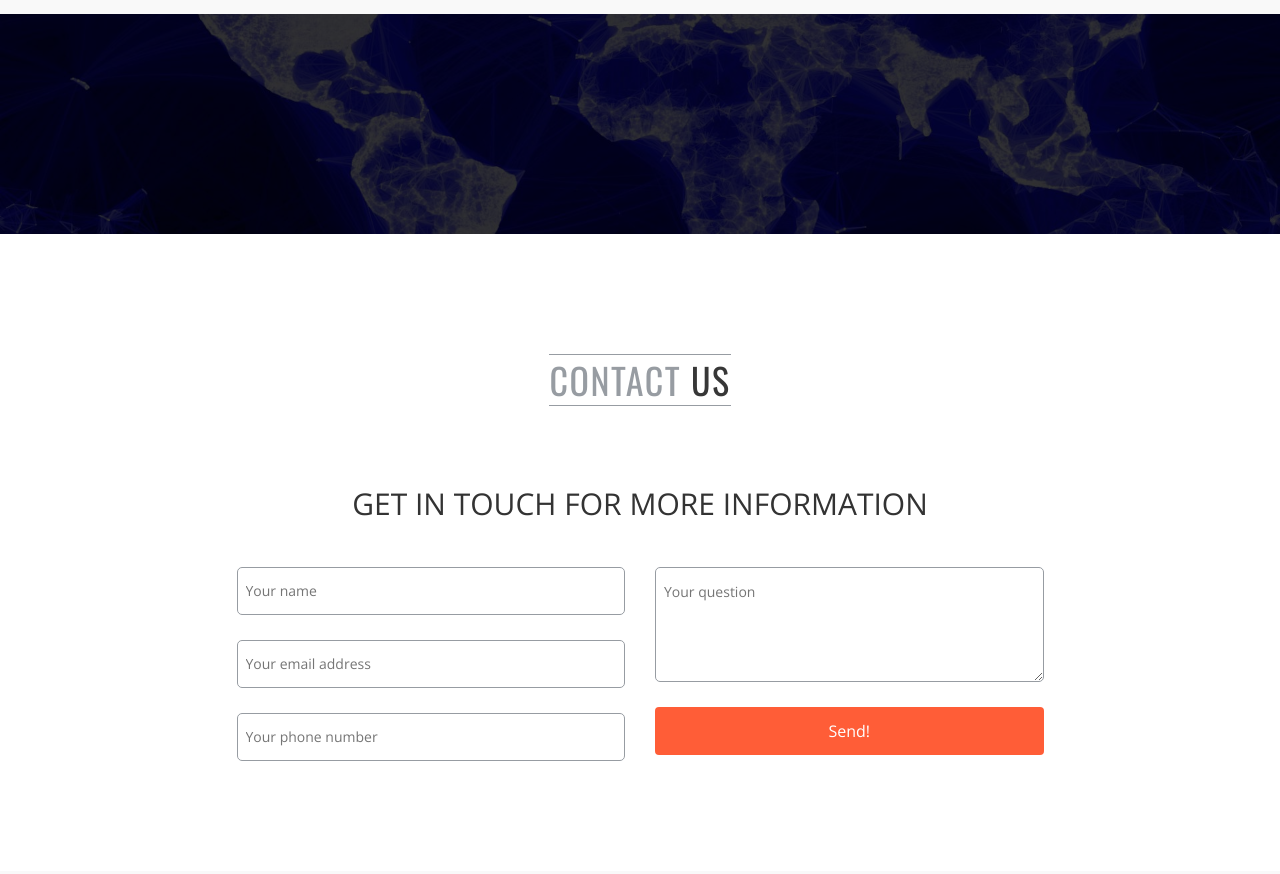
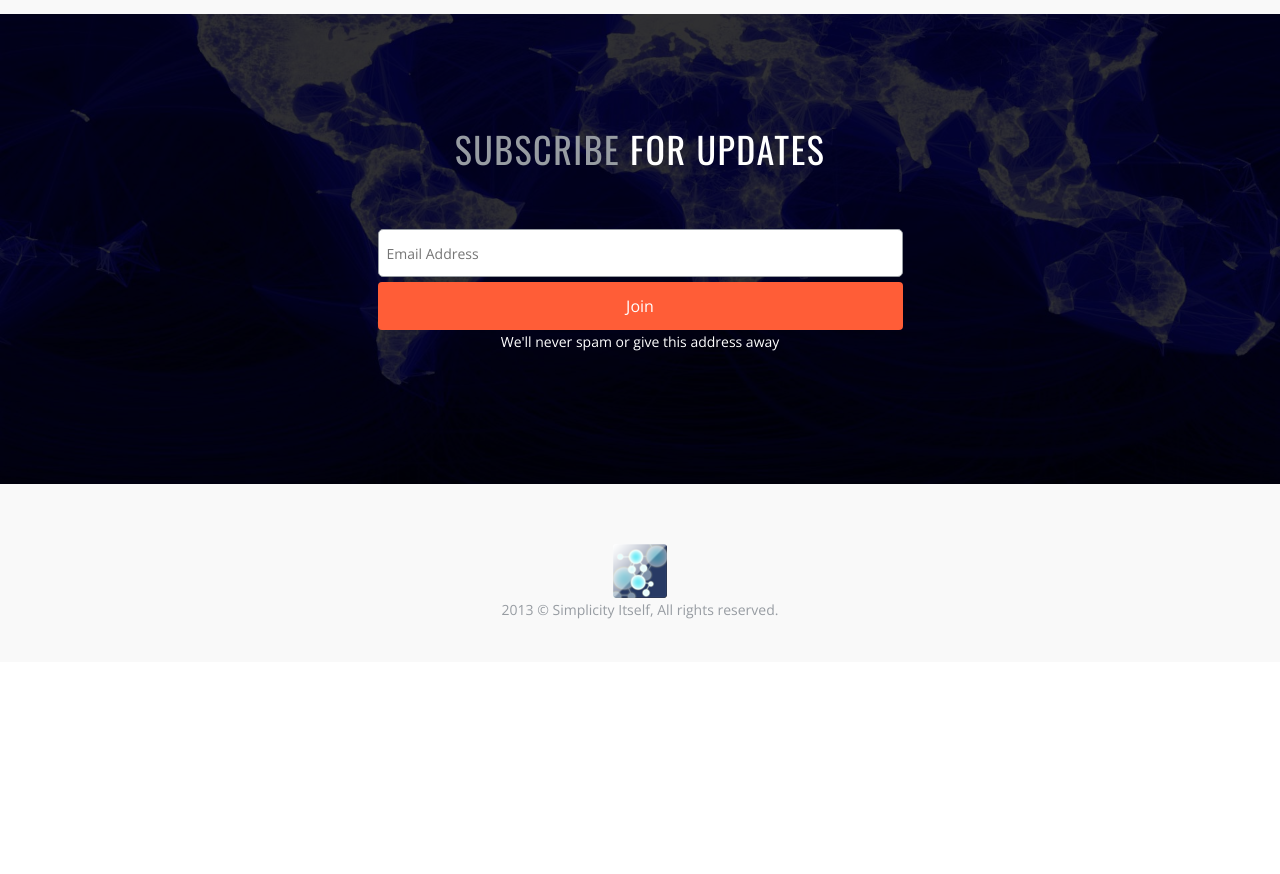
Before and after one commit to Audiently/audiently.github.io, a plain HTML site: page index.html in a window 1280 px wide. Shown: the part 1898-2772 px from the top of the page. After the commit the page ends 2560 px from the top, so only its background shows below. Drawn offline with nearby package versions, Linux system fonts and the light colour scheme.

Commit message:
mailchimp subscription

```diff
--- a/index.html
+++ b/index.html
@@ -52,7 +52,7 @@
 							<ul class="nav navbar-nav navbar-right">
 								<li><a href="#welcome">Audiently</a></li>
 								<li><a href="#about">About</a></li>
-								<li><a href="#contact">Contact</a></li>
+								<li><a href="#subscribe">Subscribe</a></li>
 							</ul>
 						</div><!--/.nav-collapse -->
 					</div>
@@ -161,62 +161,39 @@
 		</div>
 	</section>
 
-	<!-- Separator -->
-	<section class="separator">
+	<!-- Subscribe -->
+	<section id="subscribe">
 		<div class="bg bg1">
 			<div class="bgColor">
 				<div class="container text-center">
 					<div class="row">
+						<div class="col-md-12 title" data-uk-scrollspy="{cls:'uk-animation-scale-up', repeat: true}">
+							<h2><span>SUBSCRIBE</span> FOR UPDATES</h2>
+						</div>
+					</div>
+					<div class="row" data-uk-scrollspy="{cls:'uk-animation-scale-up', repeat: true}">
+						<div class="col-md-2"></div>
+						<div class="col-md-8 text-center">
+							<form id="signup" action="index.html" method="get">
+								<fieldset>
+										<span id="response"></span>
+								</fieldset>
 
+								<fieldset>
+									<input type="text" name="email" id="email" placeholder="Email Address"/>
+									<input type="submit" name="submit" value="Join" class="button" />
+
+									<div id="no-spam">We'll never spam or give this address away</div>
+							  </fieldset>
+							</form>
+
+						</div>
+						<div class="col-md-2"></div>
 					</div>
 				</div>
 			</div>
 		</div>
     </section>
-
-	<!-- contact -->
-	<section id="contact" class="wrapper">
-		<div class="container text-center">
-			<div class="row">
-				<div class="col-md-12 title" data-uk-scrollspy="{cls:'uk-animation-scale-up', repeat: true}">
-					<h2><span>CONTACT</span> US</h2>
-				</div>
-			</div>
-			<div class="row">
-				<div class="col-md-12">
-
-					<h1>GET IN TOUCH FOR MORE INFORMATION</h1>
-				</div>
-			</div>
-
-			<div class="row">
-				<div class="contFrm">
-
-						<form id="contactform" action="lib/Simple-Form/mail.php" method="post">
-							<div class="col-md-6 col-sm-6 text-right">
-								<fieldset>
-									<input type="text" name="Your_Name" placeholder="Your name">
-								</fieldset>
-								<fieldset>
-									<input type="text" name="Email_Address" placeholder="Your email address">
-								</fieldset>
-								<fieldset>
-									<input type="text" name="Phone_Number" placeholder="Your phone number">
-								</fieldset>
-							</div>
-							<div class="col-md-6 col-sm-6 text-left">
-								<fieldset>
-									<textarea name="Message" placeholder="Your question"></textarea>
-								</fieldset>
-								<fieldset>
-									<input type="submit" value="Send!" class="button">
-								</fieldset>
-							</div>
-						</form>
-				</div>
-			</div>
-		</div>
-	</section>
 
 	<!-- footer -->
 	<div class="footer lightgray">
```
Also changed, not shown: 1 other file.
